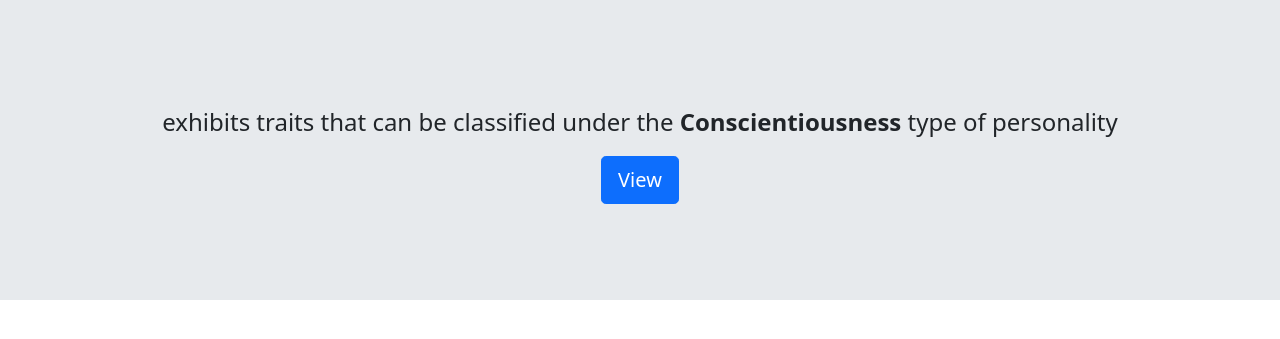
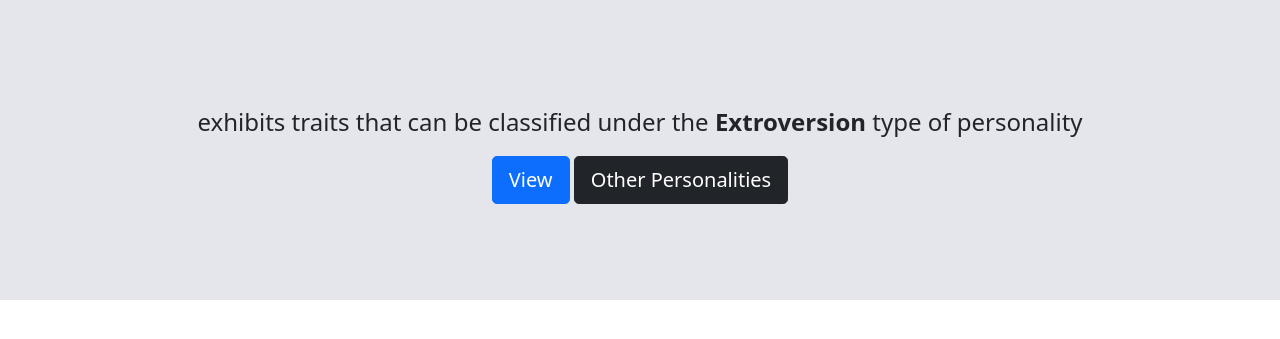
Before and after one commit to dauntless001/crescent-persona, a Django app: page /personality/pdf/ in a window 1280 px wide. Shown: the part 56-395 px from the top of the page. Run offline with Django 3.2, Linux system fonts and the light colour scheme; data comes from the database, SQL or seed files in the repository; some libraries are stand-ins or nearby versions.

Commit message:
persona should be working

```diff
--- a/personality/templates/personality.html
+++ b/personality/templates/personality.html
@@ -17,6 +17,15 @@
       {% endif %}
   	</p>
     <button class="btn btn-primary btn-lg persona-btn" type="button">View</button>
+    {% if added_persona %}
+    <button class="btn btn-dark btn-lg other-btn" type="button">Other Personalities</button>
+    {% endif %}
+    <p class="col-12 fs-4 my-2 other-persona" style="display:none">
+      Other Personalities are:
+      {% for persona in added_persona %}
+      {{ persona }},
+      {% endfor %}
+    </p>
   </div>
 </div>
 <div class="card m-5 desc p-2" style="text-align: justify;">
@@ -27,6 +36,8 @@
 <script type="text/javascript">
   let desc = document.querySelector('.desc')
   let showBtn  = document.querySelector('.persona-btn')
+  let otherBtn  = document.querySelector('.other-btn')
+  let otherPersona  = document.querySelector('.other-persona')
   let show = document.querySelector('.show')
   window.addEventListener('load', () => {
   desc.style.display = 'none';
@@ -35,5 +46,9 @@
     desc.style.display = 'block'
     // desc.classList.toggle('show');
   })
+  otherBtn.addEventListener('click', () => {
+    otherPersona.style.display = 'block'
+    // desc.classList.toggle('show');
+  })
 </script>
 {% endblock content %}
--- a/personality/views.py
+++ b/personality/views.py
@@ -20,7 +20,7 @@
 def personalty_from_pdf(request):
 	name = ''
 	cv = ''
-	personalities = [a.name for a in PersonaTrait.objects.all()]
+	personalities = [a.name for a in Persona.objects.all()]
 	if request.method == 'POST':
 		cv = CVForm(request.POST, request.FILES)
 		if cv.is_valid():
@@ -29,10 +29,19 @@
 			pdf = PdfFileReader(cv)
 			page = pdf.getPage(0)
 			page_content = page.extractText()
-			print(page_content.encode('utf-8'), 'pages')
+			# print(page_content.encode('utf-8'), 'pages')
+	'''yea'''
+	gen_num = random.randint(0, 3)
+	new_list = []
+	if gen_num > 0:
+		for a in range(gen_num):
+			ran =  personalities[random.randint(0, len(personalities)-1)]
+			if ran not in new_list:
+				new_list.append(ran)
 	context = {
 	'name':name,
 	'personality':Persona.objects.get(id=random.randint(1, Persona.objects.count())),
+	'added_persona' : new_list,
 	'bgColor':f'rgba({random.randint(0, 100)}, {random.randint(0, 100)}, {random.randint(0, 100)}, 0.1)'
 	}
 	return render(request,'personality.html' ,context)
@@ -51,17 +60,6 @@
 		for a in personality_ids:
 			if categories.count(a) >= max_cat:
 				max_cat = a
-		# a, b, c, d, e = categories.count(), categories.count(1), categories.count(2), categories.count(3), categories.count(4)
-		# print(a, b, c, d)
-		# if (a >= b) and (a >= c) and (a >= d) and (a >=e):
-		# 	persona = 0
-		# elif (b >= a)  and (b >= c) and (b >= d):
-		# 	persona = 1
-		# elif (c >= a) and (c >= b) and (c >= d):
-		# 	persona = 2
-		# else:
-		# 	persona = 3
-		# traits_list = [a.split('$')[1] for a in traits]
 		context = {
 		'name' : name,
 		'personality' : Persona.objects.get(id=max_cat),
```
